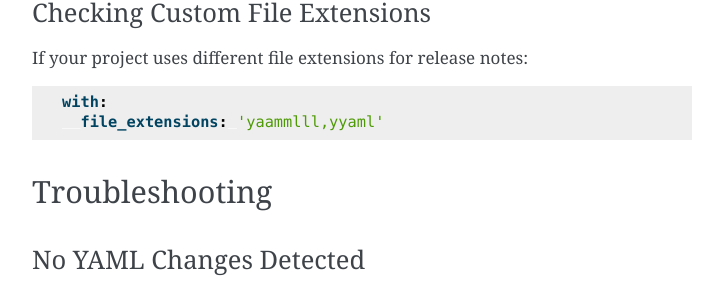
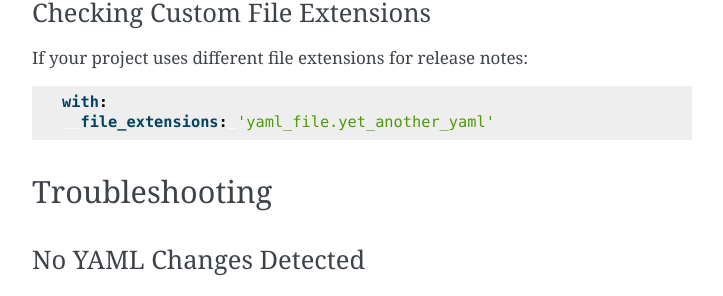
Before and after one commit to biosafetylvl5/brassy, a Sphinx documentation site: the page built from sphinx/source/brassy-in-ci.rst, in a window 1280 px wide and 900 px high, scrolled down 2753 px. Shown: the part 147-443 px from the top of the window, without its empty margins (388-1111 px from the left). Built offline with Sphinx 7.4.7, drawn with Linux system fonts in a browser that asks for light colours.

Commit message:
fix spelling issues

```diff
--- a/sphinx/source/brassy-in-ci.rst
+++ b/sphinx/source/brassy-in-ci.rst
@@ -140,7 +140,7 @@ If your project uses different file extensions for release notes:
 .. code-block:: yaml
 
        with:
-         file_extensions: 'yaammlll,yyaml'
+         file_extensions: 'yaml_file.yet_another_yaml'
 
 Troubleshooting
 ---------------
```
Also changed, not shown: .cspell.json.
